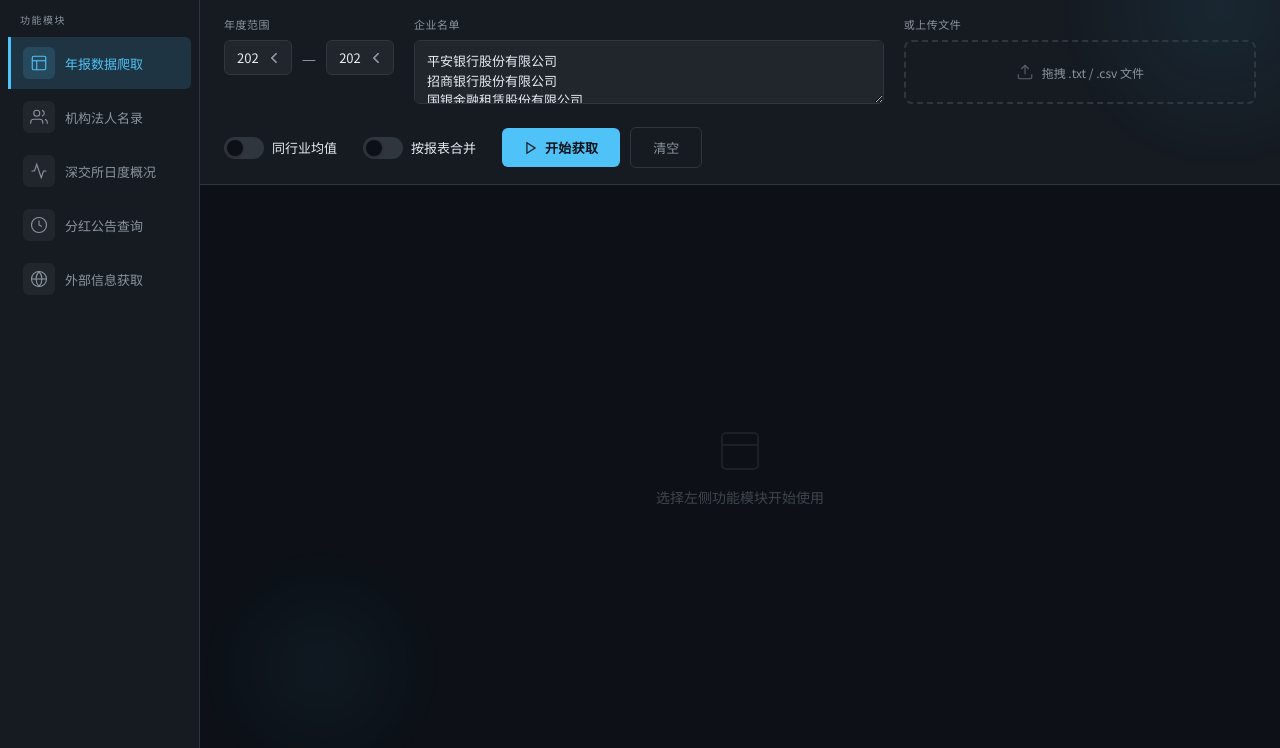
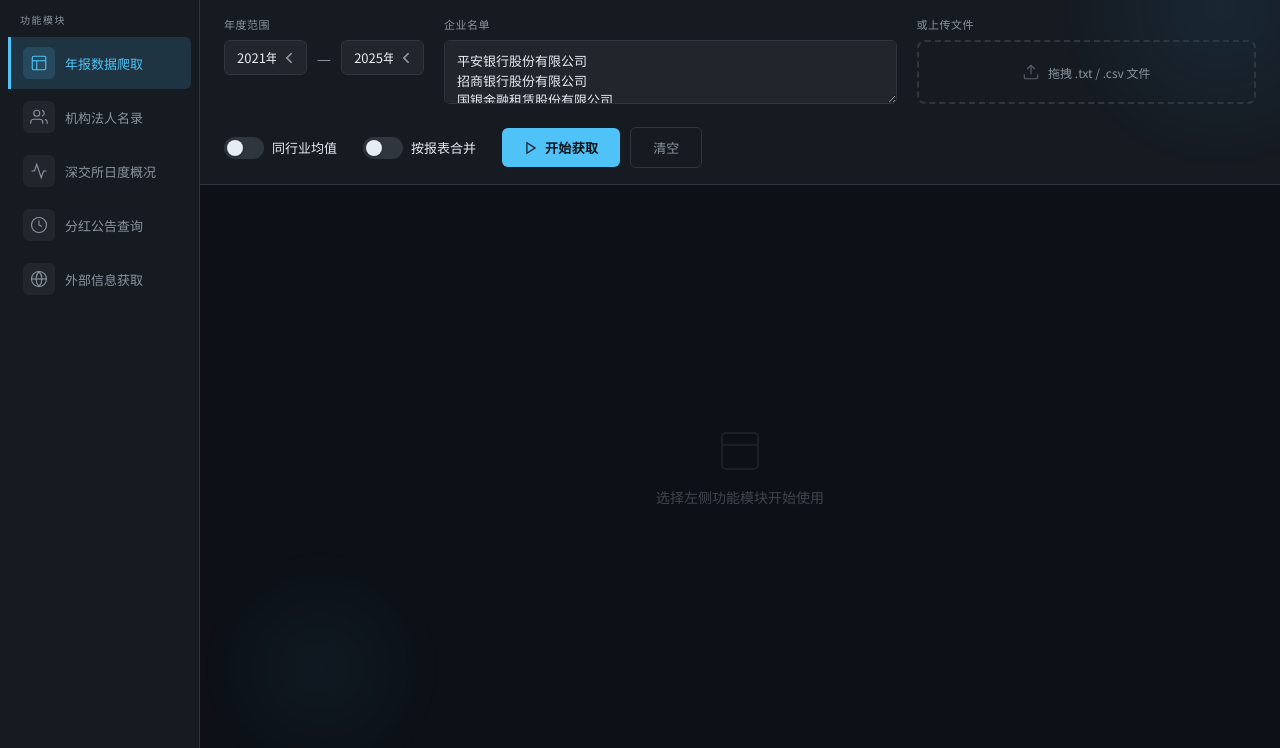
Before and after one commit to RainArrowL/szsw-f3-ai-project, a Flask app: page / in a window 1280 px wide. Shown: the part 52-800 px from the top of the page. Run offline with Flask 3, Linux system fonts and the light colour scheme.

Commit message:
fix: 年份下拉宽度增加、滑动开关滑块改为白色、结果卡片添加分割线
- 年份选择器容器宽度 170→200px，select加min-width:80px，解决年份显示不全
- 滑动开关滑块从黑色(#0D1117)改为白色(#E6EDF3)，界面更清晰
- 结果卡片标题区域添加底部边框分割线，模块化更整齐

```diff
--- a/web/static/css/style.css
+++ b/web/static/css/style.css
@@ -220,7 +220,7 @@ body {
 }
 
 .form-group:first-child {
-    flex: 0 0 170px;
+    flex: 0 0 200px;
 }
 
 .form-group:nth-child(2) {
@@ -249,7 +249,7 @@ body {
 
 .custom-select-wrap select {
     width: 100%;
-    padding: 9px 32px 9px 12px;
+    padding: 9px 30px 9px 12px;
     background: var(--bg-tertiary);
     border: 1px solid var(--border);
     border-radius: var(--radius-sm);
@@ -261,6 +261,7 @@ body {
     -webkit-appearance: none;
     transition: all var(--transition);
     outline: none;
+    min-width: 80px;
 }
 
 .custom-select-wrap::after {
@@ -447,7 +448,7 @@ textarea::placeholder {
     width: 16px;
     left: 3px;
     bottom: 3px;
-    background: var(--bg-primary);
+    background: #E6EDF3;
     border-radius: 50%;
     transition: all 0.25s ease;
     box-shadow: 0 1px 3px rgba(0,0,0,0.3);
@@ -594,6 +595,8 @@ textarea::placeholder {
     justify-content: space-between;
     align-items: center;
     margin-bottom: 14px;
+    padding-bottom: 14px;
+    border-bottom: 1px solid var(--border);
 }
 
 .result-card-title {
```
